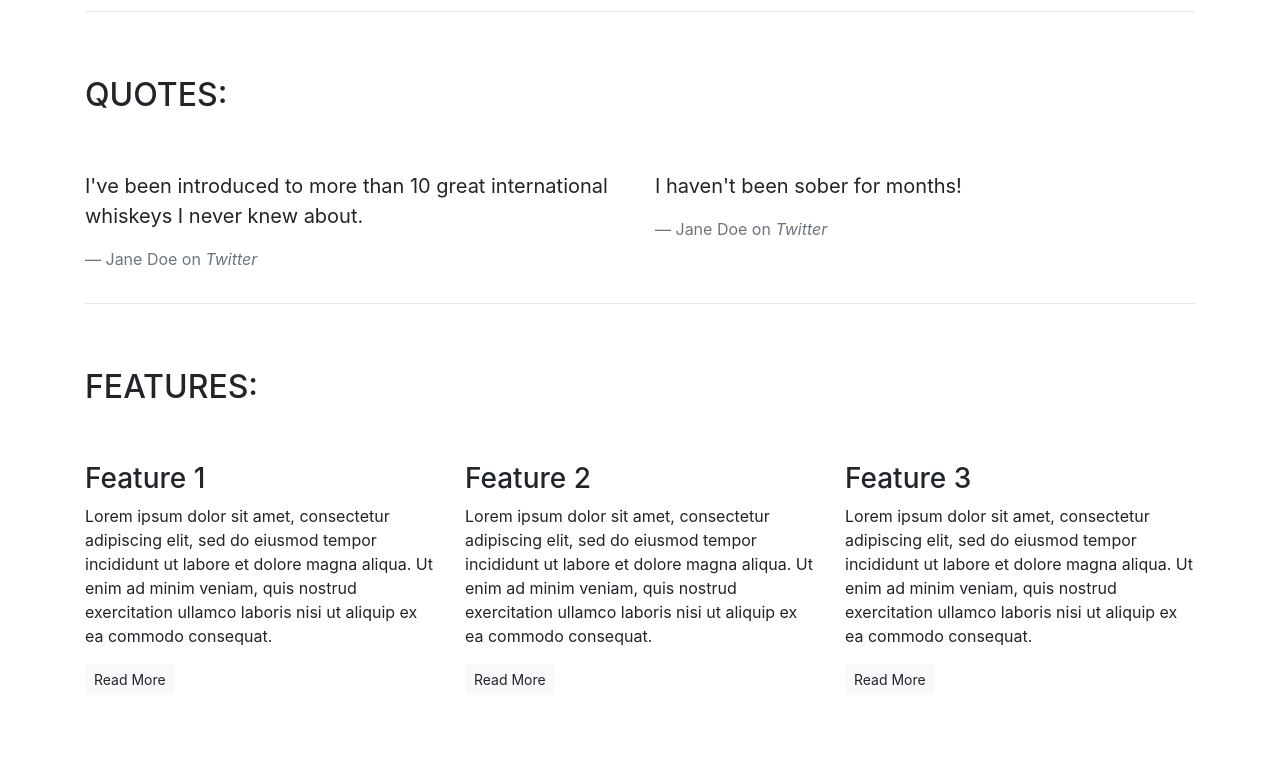
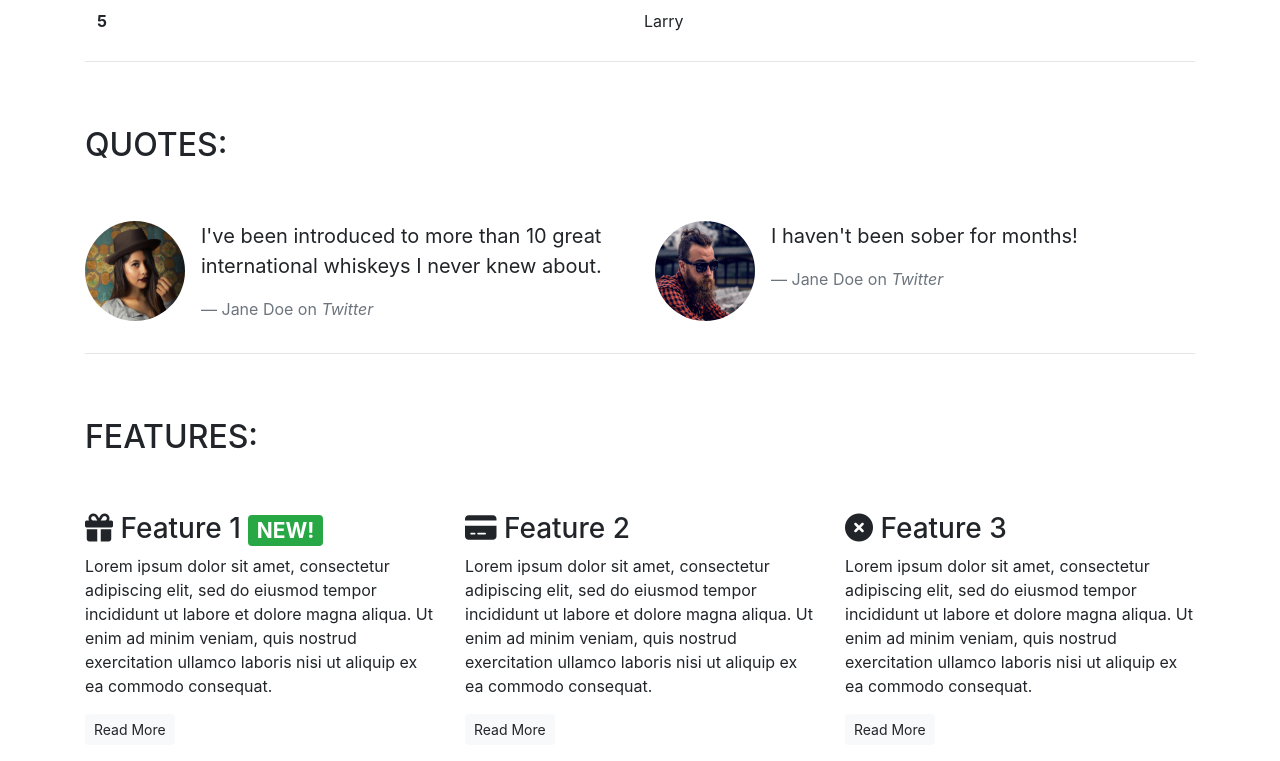
Before and after one commit to sinastiller/bootstrap_project1, a plain HTML site: page index.html in a window 1280 px wide. Shown: the part 817-1578 px from the top of the page. Before the commit the page ends 1528 px from the top, so only its background shows below. Drawn offline with nearby package versions, Linux system fonts and the light colour scheme.

Commit message:
Add style, images and icons

```diff
--- a/index.html
+++ b/index.html
@@ -6,6 +6,8 @@
     <meta name="viewport" content="width=device-width, initial-scale=1.0">
     <title>Whiskey Drop | Taste a new whiskey every month</title>
     <link rel="stylesheet" href="https://maxcdn.bootstrapcdn.com/bootstrap/4.1.3/css/bootstrap.min.css">
+    <link rel="stylesheet" href="https://kit.fontawesome.com/3281dfb8c8.css" crossorigin="anonymous">
+    <script src="https://kit.fontawesome.com/3281dfb8c8.js" crossorigin="anonymous"></script>
 </head>
 
 <body>
@@ -27,10 +29,16 @@
             <a href="/login">Sign In / Sign Up</a>
         </div>
     </nav>
+
     <article class="container mt-3">
         <!-- Callout -->
-        <div class="row">
+        <div class="row d-none d-sm-block">
             <div class="col-12">
+                <div class="alert alert-warning">
+                    <strong>Sale Now On!</strong> We've got a sale on. Get a 12-month subscription for the price of 6! <a href="">See here for details!</a>
+                </div>
+            </div>
+        </div>
                 <section class="callout jumbotron text-center">
                     <h1>The finest whiskeys delivered to your doorstep.</h1>
                     <p class="lead">Sign up today to start receiving the world's best whiskeys every month. <s class="d-none d-sm-inline">€19.99</s>
@@ -38,8 +46,8 @@
                     <p><button class="btn btn-lg btn-success">Sign Up!</button></p>
                     <p class="text-muted"><small>You must be over 18 to sign up to our service. Please drink responsibly.</small></p>
                 </section>
-            </div>
-        </div>
+
+
         <!-- /.callout -->
         <hr>
 
@@ -89,16 +97,30 @@
             </div>
             <div class="row">
                 <div class="col-12 col-md-6">
+                    <div class="media">
+                        <div class="d-none d-sm-block">
+                            <img src="images/girl-image.png" class="rounded-circle mr-3" height ="100" width="100">
+                        </div>
+                        <div class="media-body">
                             <blockquote class="blockquote">
                                 <p>I've been introduced to more than 10 great international whiskeys I never knew about.</p>
                                 <footer class="blockquote-footer">Jane Doe on <cite title="Twitter">Twitter</cite></footer>
                             </blockquote>
                         </div>
+                    </div>
+                </div>
                 <div class="col-12 col-md-6">
+                    <div class="media">
+                        <div class="d-none d-sm-block">
+                            <img src="images/guy-image.png" class="rounded-circle mr-3" height ="100" width="100">
+                        </div>
+                        <div class="media-body">
                             <blockquote class="blockquote">
                                 <p>I haven't been sober for months!</p>
                                 <footer class="blockquote-footer">Jane Doe on <cite title="Twitter">Twitter</cite></footer>
                             </blockquote>
+                        </div>
+                    </div>
                 </div>
             </div>
         </section>
@@ -115,21 +137,21 @@
             <div class="row">
                 <div class="col-12 col-md-6 col-lg-4">
                     <div class="feature">
-                        <h3>Feature 1</h3>
+                        <h3><i class="fa-solid fa-gift d-none d-sm-inline"></i> Feature 1 <span class="badge badge-success">NEW!</span></h3>
                         <p>Lorem ipsum dolor sit amet, consectetur adipiscing elit, sed do eiusmod tempor incididunt ut labore et dolore magna aliqua. Ut enim ad minim veniam, quis nostrud exercitation ullamco laboris nisi ut aliquip ex ea commodo consequat.</p>
                         <p><a class="btn btn-sm btn-light" href="">Read More</a></p>
                     </div>
                 </div>
                 <div class="col-12 col-md-6 col-lg-4">
                     <div class="feature">
-                        <h3>Feature 2</h3>
+                        <h3><i class="fa-solid fa-credit-card d-none d-sm-inline"></i> Feature 2</h3>
                         <p>Lorem ipsum dolor sit amet, consectetur adipiscing elit, sed do eiusmod tempor incididunt ut labore et dolore magna aliqua. Ut enim ad minim veniam, quis nostrud exercitation ullamco laboris nisi ut aliquip ex ea commodo consequat.</p>
                         <p><a class="btn btn-sm btn-light" href="">Read More</a></p>
                     </div>
                 </div>
                 <div class="col-12 d-md-none d-lg-block col-lg-4">
                     <div class="feature">
-                        <h3>Feature 3</h3>
+                        <h3><i class="fa-solid fa-circle-xmark d-none d-sm-inline"></i> Feature 3</h3>
                         <p>Lorem ipsum dolor sit amet, consectetur adipiscing elit, sed do eiusmod tempor incididunt ut labore et dolore magna aliqua. Ut enim ad minim veniam, quis nostrud exercitation ullamco laboris nisi ut aliquip ex ea commodo consequat.</p>
                         <p><a class="btn btn-sm btn-light" href="">Read More</a></p>
                     </div>
```
Also changed, not shown: images/girl-image.png (added), images/guy-image.png (added). Lines whose indentation alone changed are shown as unchanged.
